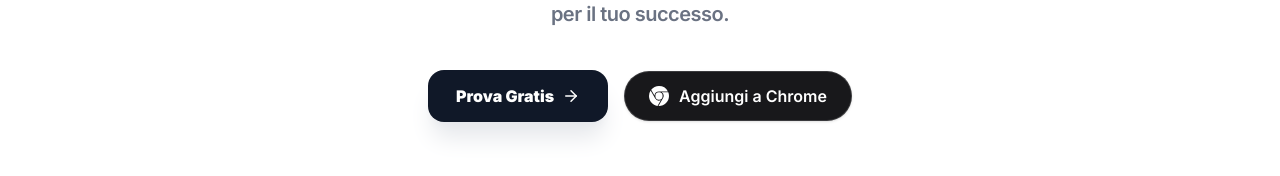
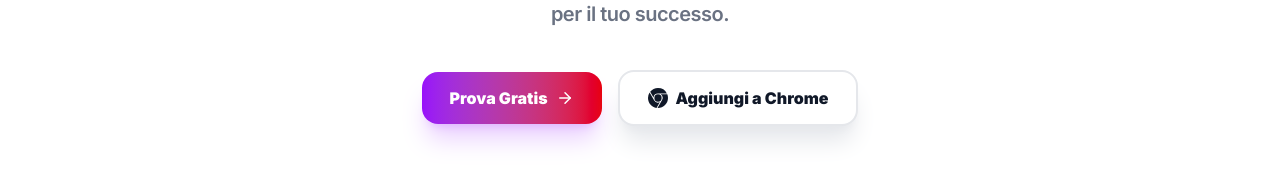
Before and after one commit to gabrieleforestieri0912-lab/Resumari, a Next.js app: page / in a window 1280 px wide. Shown: the part 521-697 px from the top of the page. Built offline with nearby package versions, Linux system fonts and the light colour scheme; no server answers.

Commit message:
Uniforma CTA hero: primario gradient + secondario outline

```diff
--- a/src/components/AddToChromeButton.tsx
+++ b/src/components/AddToChromeButton.tsx
@@ -16,8 +16,8 @@ export default function AddToChromeButton({
 }: AddToChromeButtonProps) {
   const sizes =
     variant === "hero"
-      ? "px-6 py-3 text-base"
-      : "px-8 py-4 text-base";
+      ? "text-base"
+      : "text-base";
 
   return (
     <a
@@ -25,11 +25,11 @@ export default function AddToChromeButton({
       target="_blank"
       rel="noopener noreferrer"
       aria-label="Aggiungi l'estensione Resumari a Chrome"
-      className={`group inline-flex items-center justify-center gap-2.5 font-semibold text-white bg-zinc-900 hover:bg-zinc-800 dark:bg-zinc-800 dark:hover:bg-zinc-700 rounded-full border border-white/15 hover:border-white/30 shadow-sm hover:shadow-lg hover:shadow-black/20 transition-all duration-200 transform hover:-translate-y-0.5 active:scale-95 ${sizes} ${className}`}
+      className={`group flex items-center justify-center gap-2 px-7 py-3.5 rounded-2xl font-black text-base bg-white dark:bg-zinc-900 text-gray-900 dark:text-white border-2 border-gray-200 dark:border-zinc-700 hover:border-gray-900 dark:hover:border-white transition-all transform hover:-translate-y-1 hover:shadow-2xl active:scale-95 shadow-xl shadow-gray-200 dark:shadow-none ${sizes} ${className}`}
     >
       <ChromeIcon
         size={variant === "hero" ? 20 : 22}
-        className="text-white shrink-0 transition-transform duration-200 group-hover:scale-110"
+        className="shrink-0 transition-transform duration-200 group-hover:scale-110"
       />
       Aggiungi a Chrome
     </a>
--- a/src/components/Hero.tsx
+++ b/src/components/Hero.tsx
@@ -91,7 +91,7 @@ export default function Hero() {
           <Link
             href="/chat"
             aria-label="Inizia ora a riassumere i tuoi video gratuitamente"
-            className="group flex items-center justify-center gap-2 px-7 py-3.5 rounded-2xl text-white font-black text-base bg-gray-900 dark:bg-white dark:text-gray-900 hover:bg-black dark:hover:bg-gray-200 transition-all transform hover:-translate-y-1 hover:shadow-2xl active:scale-95 shadow-xl shadow-gray-200 dark:shadow-none"
+            className="group flex items-center justify-center gap-2 px-7 py-3.5 rounded-2xl text-white font-black text-base bg-linear-to-r from-purple-600 to-red-600 hover:from-purple-700 hover:to-red-700 transition-all transform hover:-translate-y-1 hover:shadow-2xl active:scale-95 shadow-xl shadow-purple-500/25"
           >
             Prova Gratis
             <ArrowRight
```
